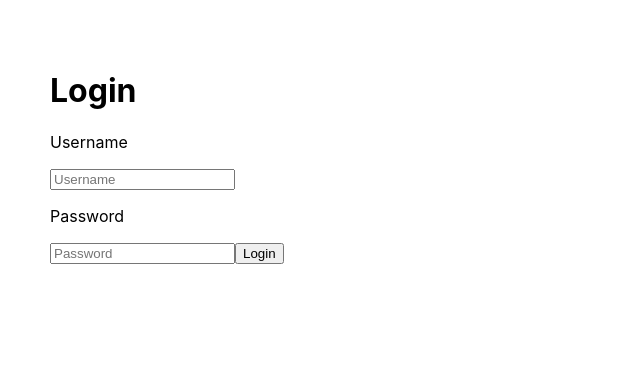
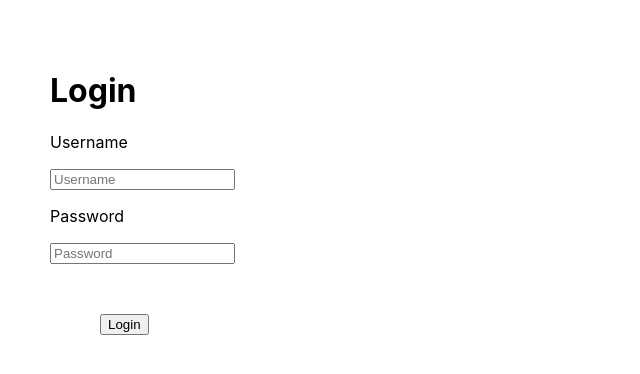
Before and after one commit to shimodii/promodoc-frontend, a React (Create React App) app: page / in a window 1280 px wide. Shown: the top 374 px of the page, without its empty margins (0-640 px from the left). Built offline with nearby package versions, Linux system fonts and the light colour scheme.

Commit message:
username and password label added

```diff
--- a/src/pages/LoginPage.js
+++ b/src/pages/LoginPage.js
@@ -1,5 +1,6 @@
 import { useState } from 'react'
 import { useAuth } from '../context/AuthContext'
+
 
 function LoginPage() {
   const [username, setUsername] = useState('')
@@ -18,8 +19,8 @@ function LoginPage() {
         <p>Username</p>
         <input placeholder="Username" value={username} onChange={e => setUsername(e.target.value)} />
         <p>Password</p>
-        <input placeholder="Password" type="password" value={password} onChange={e => setPassword(e.target.value)} />
-        <button type="submit">Login</button>
+        <input placeholder="Password" type="password" value={password} onChange={e => setPassword(e.target.value)} /><br />
+        <button type="submit" style={{ margin: 50 }}>Login</button>
       </form>
     </div>
   )
```
